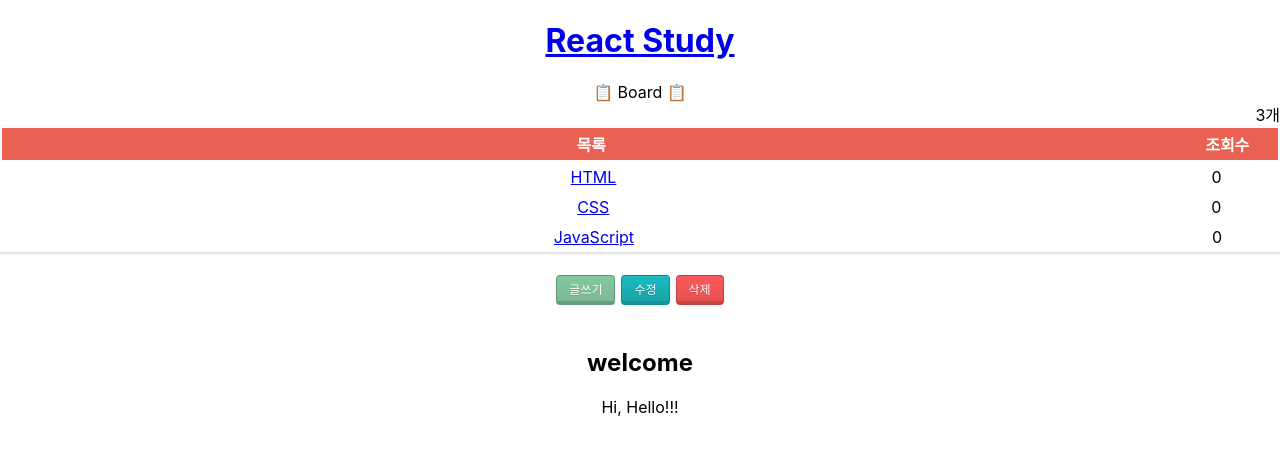
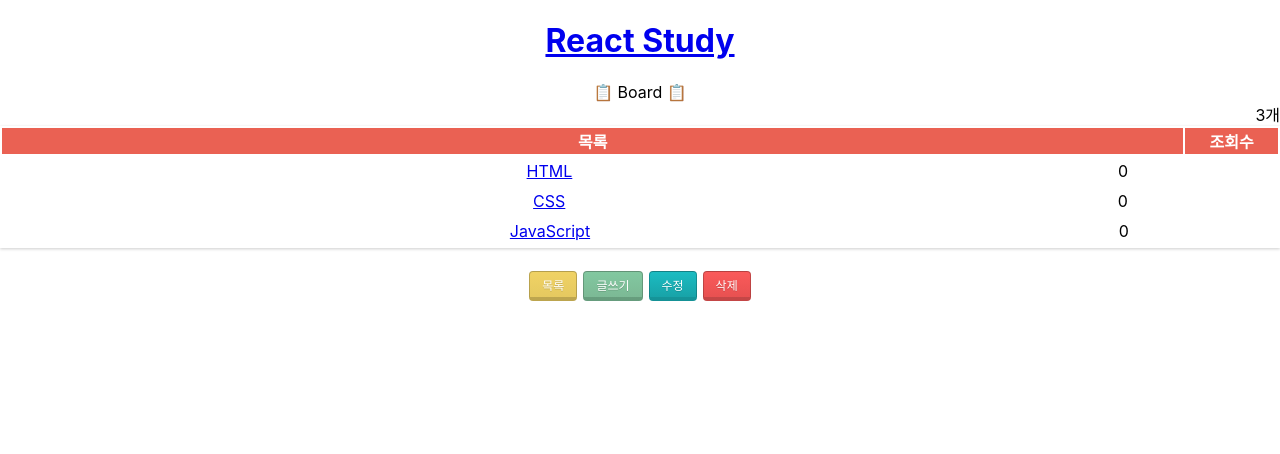
Before and after one commit to oEDENo/react-app, a React (Create React App) app: page / in a window 1280 px wide. Shown: the top 454 px of the page. Built offline with nearby package versions, Linux system fonts and the light colour scheme.

Commit message:
생활코딩 리팩토링 & 좋아요(작업중)

```diff
--- a/src/App.css
+++ b/src/App.css
@@ -382,3 +382,39 @@
   margin-right: auto;
   text-align: right;
 }
+
+.table-pad{
+  padding: 40px 0 40px 0;
+}
+
+button {
+  cursor: pointer;
+  font: inherit;
+  margin: 0;
+  padding: 0;
+}
+
+.button {
+  background-color: #404663;
+  color: #fff;
+  border: 0;
+  font-size: 2rem;
+  font-weight: 400;
+  padding: 0.2em 0.3em;
+  border-radius: 0.5em;
+  z-index: 999;
+  position: relative;
+  display: flex;
+  gap: 0.5em;
+  box-shadow:
+    0px 1.7px 2.2px rgba(0, 0, 0, 0.02),
+    0px 4px 5.3px rgba(0, 0, 0, 0.028),
+    0px 7.5px 10px rgba(0, 0, 0, 0.035),
+    0px 13.4px 17.9px rgba(0, 0, 0, 0.042),
+    0px 25.1px 33.4px rgba(0, 0, 0, 0.05),
+    0px 60px 80px rgba(0, 0, 0, 0.07);
+}
+
+.button:active {
+  transform: scale(1.01);
+}
--- a/src/App.js
+++ b/src/App.js
@@ -13,7 +13,7 @@ class App extends Component {
     super(props);
     this.max_content_id = 3;
     this.state = {
-      mode: 'welcome',
+      mode: 'list',
       selected_content_id:1,
       welcome:{title:'welcome', desc:'Hi, Hello!!!'},
       Subject:{title:"React Study", sub:"📋 Board 📋"},
@@ -43,7 +43,7 @@ class App extends Component {
 
     } else if(this.state.mode === 'read'){
       var _content = this.getReadContent();
-      _article = <ReadContent title={_content.title} desc={_content.desc}></ReadContent>;
+      _article = <ReadContent title={_content.title} desc={_content.desc} view={_content.view}></ReadContent>;
 
     } else if(this.state.mode === 'create'){
       _article = <CreateContent onSubmit={function(_title, _desc){
@@ -78,8 +78,63 @@ class App extends Component {
           mode: 'read'
         });
       }.bind(this)}></UpdateContent>
+
+    } else if (this.state.mode === 'list') {
+      _article = <TOC
+        onChangePage={function(id){
+          var _contents = Array.from(this.state.contents);
+
+          for(var i = 0;  i < _contents.length; i++){
+            if(_contents[i].id === Number(id)){
+              _contents[i].view += 1;
+              break;
+            }
+          }
+
+          this.setState({mode:'read', selected_content_id:Number(id), contents: _contents});
+        }.bind(this)}
+        data={this.state.contents}
+      >
+      </TOC>
     }
     return _article;
+  }
+
+  getControl(){
+    var result = null;
+
+    if(this.state.mode !== 'create' && this.state.mode !== 'update'){
+      result = <Control
+        onChangeMode={function(_mode){
+          if(_mode === 'delete'){
+            if(window.confirm('삭제하시겠습니까?')){
+              var _contents = Array.from(this.state.contents);
+
+              for(var i = 0;  i < _contents.length; i++){
+                if(_contents[i].id === this.state.selected_content_id){
+                  _contents.splice(i, 1);
+                  break;
+                }
+              }
+
+              this.setState({
+                mode:'list',
+                contents:_contents
+              });
+              alert('success delete!!');
+            }
+          } else {
+            this.setState({
+              mode:_mode
+            });
+          }
+
+        }.bind(this)}
+      >
+      </Control>
+    }
+
+    return result;
   }
 
   render() {
@@ -97,52 +152,8 @@ class App extends Component {
         >
         </Subject>
 
-        <TOC
-          onChangePage={function(id){
-            var _contents = Array.from(this.state.contents);
-
-            for(var i = 0;  i < _contents.length; i++){
-              if(_contents[i].id === Number(id)){
-                _contents[i].view += 1;
-                break;
-              }
-            }
-
-            this.setState({mode:'read', selected_content_id:Number(id), contents: _contents});
-          }.bind(this)}
-          data={this.state.contents}
-        >
-        </TOC>
-
-        <Control
-          onChangeMode={function(_mode){
-            if(_mode === 'delete'){
-              if(window.confirm('삭제하시겠습니까?')){
-                var _contents = Array.from(this.state.contents);
-
-                for(var i = 0;  i < _contents.length; i++){
-                  if(_contents[i].id === this.state.selected_content_id){
-                    _contents.splice(i, 1);
-                    break;
-                  }
-                }
-
-                this.setState({
-                  mode:'welcome',
-                  contents:_contents
-                });
-                alert('success delete!!');
-              }
-            } else {
-              this.setState({
-                mode:_mode
-              });
-            }
-
-          }.bind(this)}
-        >
-        </Control>
         {this.getContent()}
+        {this.getControl()}
       </div>
     );
   }
--- a/src/components/CreateContent.js
+++ b/src/components/CreateContent.js
@@ -20,7 +20,12 @@ class CreateContent extends Component {
             <textarea name="desc" placeholder='description'></textarea>
           </p>
           <p>
-            <input type='submit' value="작성"></input>
+            <input type='submit' className='btn-gradient cyan mini' value="작성"></input>
+            <input type='button' className='btn-gradient purple mini' value='취소'
+              onClick={function(){
+
+              }.bind(this)}
+            ></input>
           </p>
         </form>
       </article>
--- a/src/components/ReadContent.js
+++ b/src/components/ReadContent.js
@@ -4,10 +4,32 @@ class ReadContent extends Component {
   render(){
   console.log('Content', 'render');
     return (
-      <article>
-        <h2>{this.props.title}</h2>
-        {this.props.desc}
-      </article>
+      // <article>
+      //   <h2>{this.props.title}</h2>
+      //   {this.props.desc}
+      // </article>
+      <table className='table'>
+        <thead>
+            <tr>
+                <td className='header fix-45'>{this.props.title}</td>
+                <td className='header fix-15'>조회수</td>
+            </tr>
+        </thead>
+        <tbody>
+          <tr className='cell table-pad'>
+            <td className='fix-45'>{this.props.desc}</td>
+            <td className='fix-15'>{this.props.view}</td>
+          </tr>
+          <tr>
+            <td colSpan={2}>
+              <button className="button">
+                <span>🎉</span>
+                <span>Like</span>
+              </button>
+            </td>
+          </tr>
+        </tbody>
+      </table>
     );
   }
 }
--- a/src/components/TOC.js
+++ b/src/components/TOC.js
@@ -34,11 +34,15 @@ class TOC extends Component {
 
         return (
             <table className='table'>
-                <th className='header'>
-                    <td className='fix-45'>목록</td>
-                    <td className='fix-15'>조회수</td>
-                </th>
-                {lists}
+                <thead>
+                    <tr>
+                        <td className='header fix-45'>목록</td>
+                        <td className='header fix-15'>조회수</td>
+                    </tr>
+                </thead>
+                <tbody>
+                    {lists}
+                </tbody>
             </table>
         );
     }
--- a/src/components/control.js
+++ b/src/components/control.js
@@ -5,6 +5,11 @@ class Control extends Component {
     console.log('Control', 'render');
     return (
       <div className='pad-20'>
+        <input type="button" className='btn-gradient yellow mini' onClick={function(e){
+          e.preventDefault();
+          this.props.onChangeMode('list');
+        }.bind(this)} value="목록"></input>
+
         <input type="button" className='btn-gradient green mini' onClick={function(e){
           e.preventDefault();
           this.props.onChangeMode('create');
```
